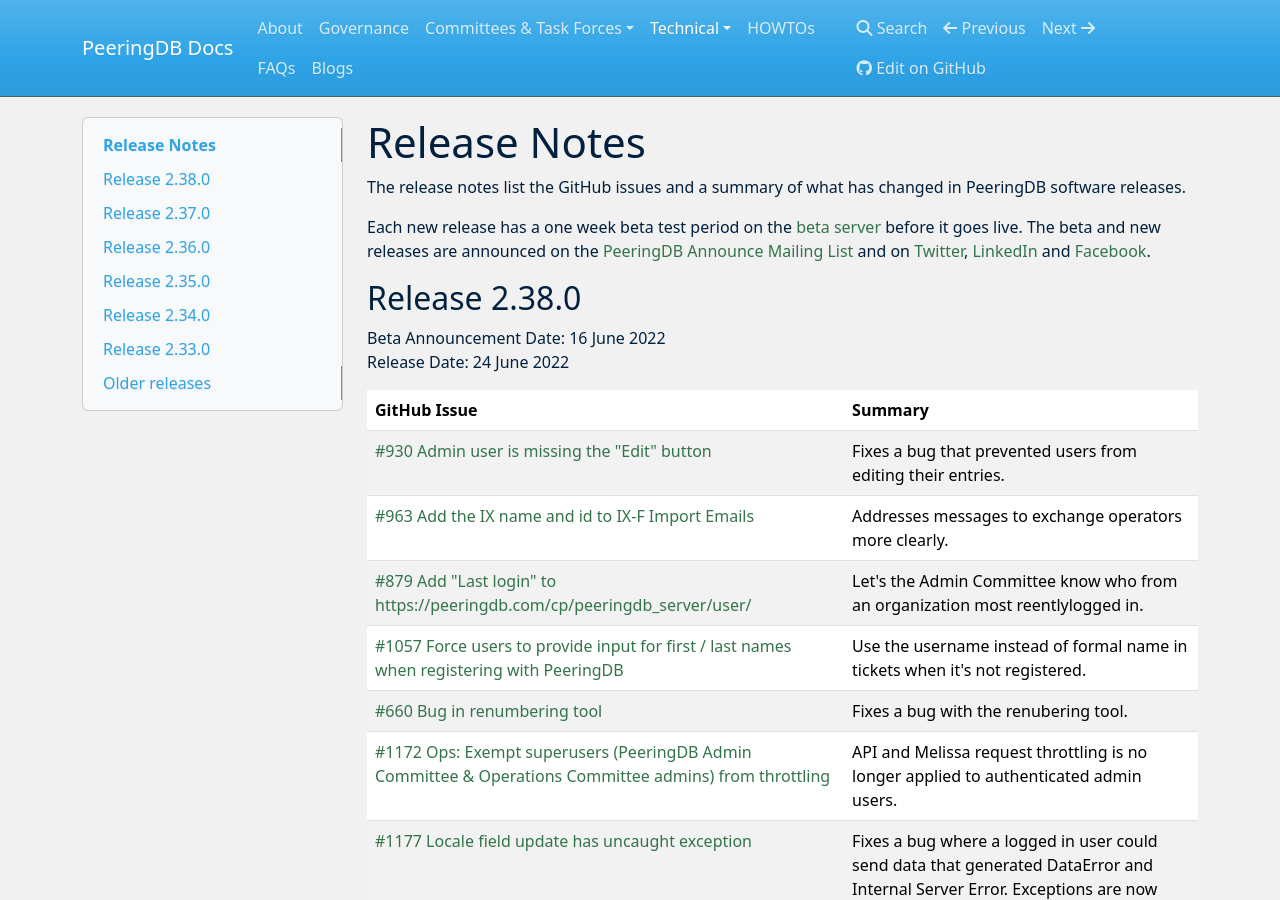
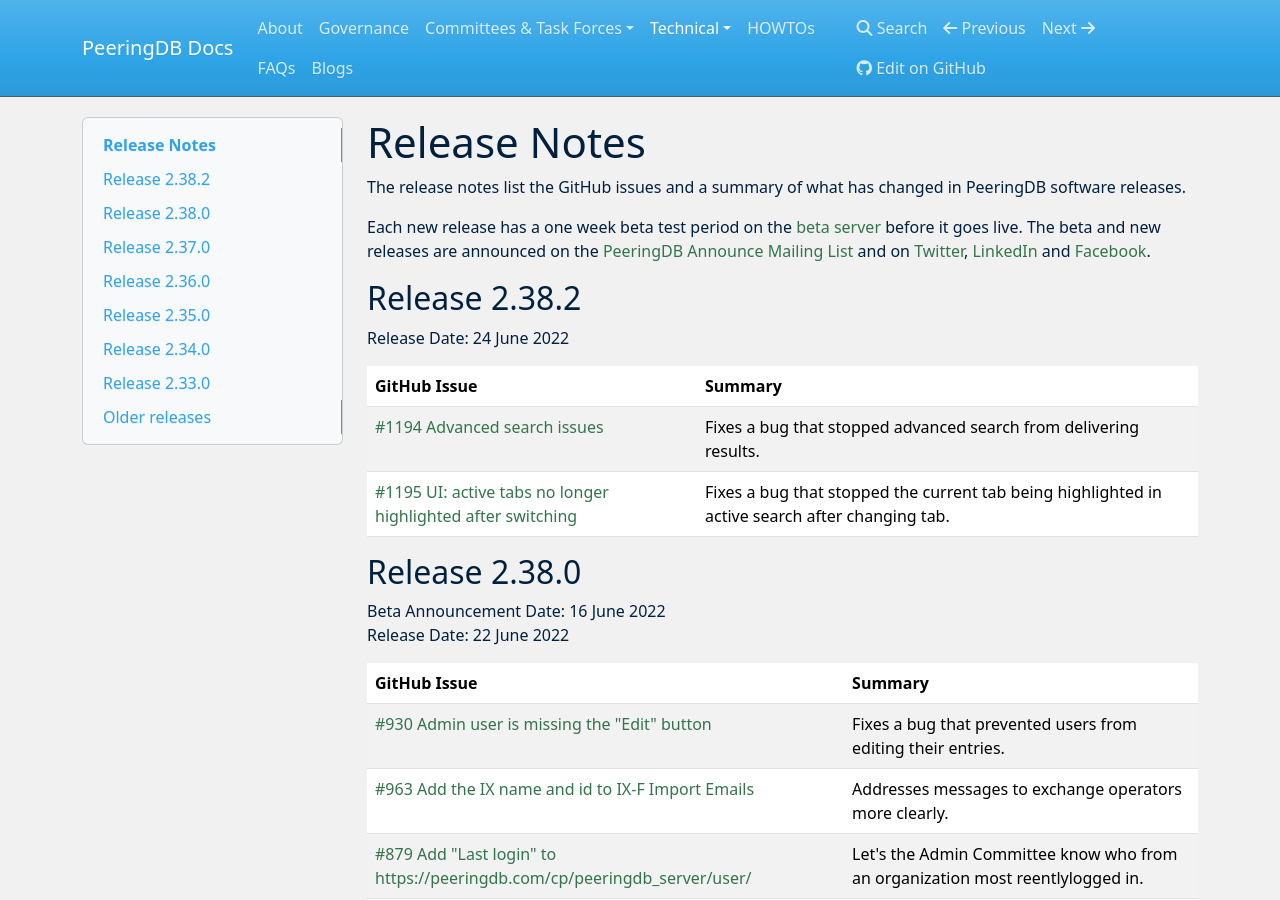
Before and after one commit to peeringdb/docs, an MkDocs documentation site: the page built from docs/release_notes/index.md, in a window 1280 px wide and 900 px high. Built offline with MkDocs 1.6.1, drawn with Linux system fonts in a browser that asks for light colours; nearby versions of some CDN libraries.

Commit message:
Update index.md
Updates related to two bugs that required a quick fix

```diff
--- a/docs/release_notes/index.md
+++ b/docs/release_notes/index.md
@@ -4,10 +4,20 @@
 
 Each new release has a one week beta test period on the [beta server](https://beta.peeringdb.com/) before it goes live.  The beta and new releases are announced on the [PeeringDB Announce Mailing List](https://lists.peeringdb.com/cgi-bin/mailman/listinfo/pdb-announce) and on [Twitter](https://twitter.com/PeeringDB), [LinkedIn](https://www.linkedin.com/company/peeringdb) and [Facebook](https://www.facebook.com/peeringdb).
 
+## Release 2.38.2
+
+Release Date: 24 June 2022
+
+| **GitHub Issue** | **Summary** |
+| ----------------- | ----------- |
+| [#1194 Advanced search issues](https://github.com/peeringdb/peeringdb/issues/1194) | Fixes a bug that stopped advanced search from delivering results. |
+| [#1195 UI: active tabs no longer highlighted after switching](https://github.com/peeringdb/peeringdb/issues/1195) | Fixes a bug that stopped the current tab being highlighted in active search after changing tab. |
+
+
 ## Release 2.38.0
 
 Beta Announcement Date: 16 June 2022
-Release Date: 24 June 2022
+Release Date: 22 June 2022
 
 | **GitHub Issue** | **Summary** |
 | ----------------- | ----------- |
```
